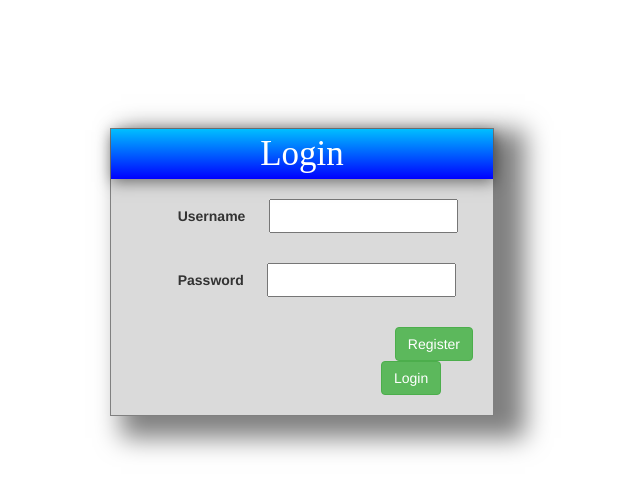
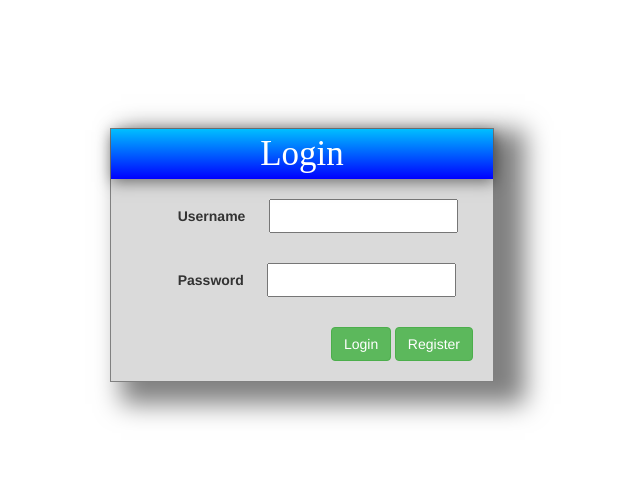
Before and after one commit to KelamBasavaiah/Angular8LibraryManagement, an Angular app: page /login in a window 1280 px wide. Shown: the top 492 px of the page, without its empty margins (338-978 px from the left). Built offline with nearby package versions, Linux system fonts and the light colour scheme.

Commit message:
Lazy & pre loading implementing

```diff
--- a/src/app/Components/login/login.component.html
+++ b/src/app/Components/login/login.component.html
@@ -14,8 +14,7 @@
             <input type="password"  #p>
         </div>
         <br>
+        <input type="submit" value="Login" (click)="login(u.value,p.value)" class=" btn btn-success " style="margin-left:200px" >
         <button class=" btn btn-success " style="float: right;" (click)="Register()">Register</button>
-        <input type="submit" value="Login" (click)="login(u.value,p.value)" class=" btn btn-success " style="margin-left: 250px;" >
-
 	</div>
 </div>
--- /dev/null
+++ b/src/app/Modules/book/book.module.ts
@@ -0,0 +1,19 @@
+import { NgModule } from '@angular/core';
+import { CommonModule } from '@angular/common';
+
+import { BookRoutingModule } from './book-routing.module';
+import { AddBookComponent } from 'src/app/Components/add-book/add-book.component';
+import { ToastrModule } from 'ngx-toastr';
+import { FormsModule, ReactiveFormsModule } from '@angular/forms';
+import { EditViewComponent } from 'src/app/Components/edit-view/edit-view.component';
+
+
+@NgModule({
+  declarations: [AddBookComponent,EditViewComponent],
+  imports: [
+    CommonModule,
+    BookRoutingModule,FormsModule,ReactiveFormsModule,ToastrModule
+
+  ]
+})
+export class BookModule { }
--- /dev/null
+++ b/src/app/Modules/user-mgmt/user-mgmt.module.ts
@@ -0,0 +1,17 @@
+import { NgModule } from '@angular/core';
+import { CommonModule } from '@angular/common';
+
+import { UserMgmtRoutingModule } from './user-mgmt-routing.module';
+import { UserMgmtComponent } from 'src/app/Components/user-mgmt/user-mgmt.component';
+import { FormsModule, ReactiveFormsModule } from '@angular/forms';
+import { ToastrModule } from 'ngx-toastr';
+
+
+@NgModule({
+  declarations: [UserMgmtComponent],
+  imports: [
+    CommonModule,
+    UserMgmtRoutingModule,FormsModule,ReactiveFormsModule,ToastrModule
+  ]
+})
+export class UserMgmtModule { }
```
Also changed, not shown: src/app/Modules/book/book-routing.module.ts (added, +15 -0 lines), src/app/Modules/user-mgmt/user-mgmt-routing.module.ts (added, +13 -0 lines), src/app/app-routing.module.ts (+4 -8 lines), src/app/app.module.ts (+5 -6 lines).
